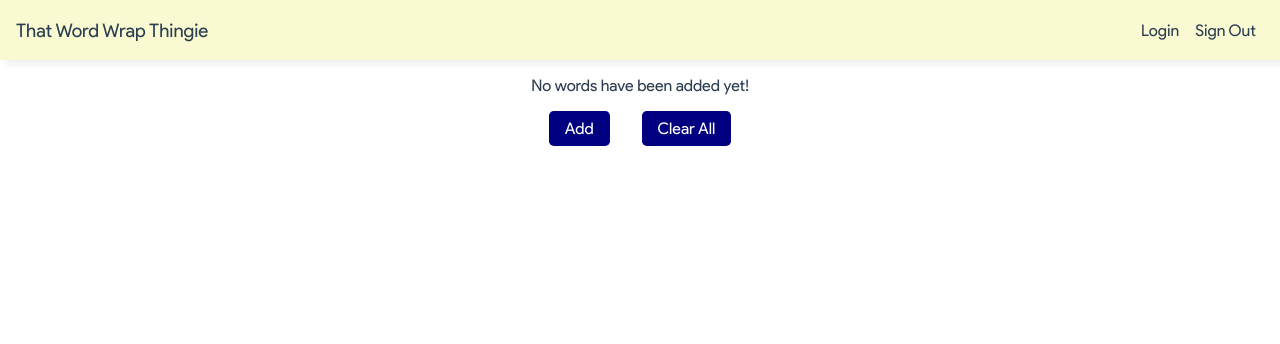
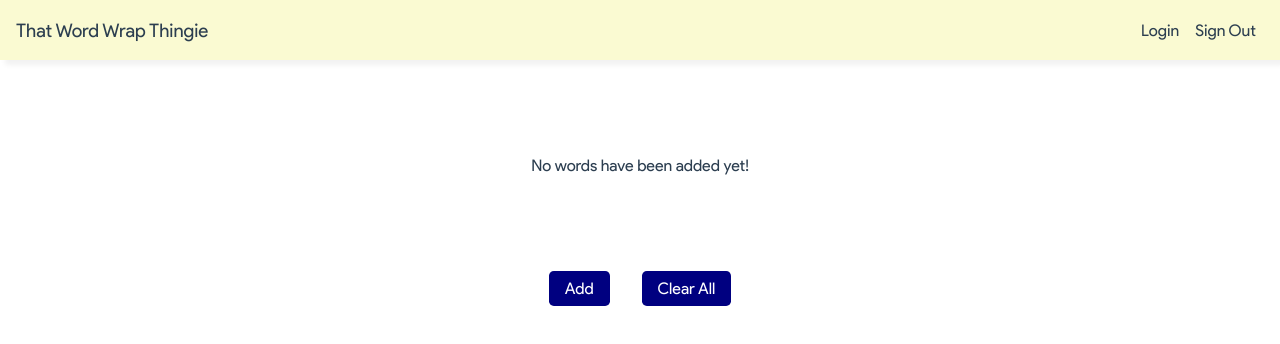
Before and after one commit to rodiwa/word-wrap-vue, a Vue app: page / in a window 1280 px wide. Shown: the top 344 px of the page. Built offline with nearby package versions, Linux system fonts and the light colour scheme; no server answers; the database is empty.

Commit message:
ux fixes. button was removed after adding word.

```diff
--- a/src/App.vue
+++ b/src/App.vue
@@ -83,18 +83,25 @@ export default {
       const wordInput = document.querySelector("#add-word-form");
       const addWordInput = document.querySelector("#addWordInput");
       const controls = document.querySelector('.controls')
+      const addWordButton = document.getElementById('addWord')
       wordInput.classList.add("none");
       addWordInput.value = "";
       controls.classList.remove('none')
+      addWordButton.focus()
     },
     addNewWord: () => {
       const addWordForm = document.querySelector("#add-word-form");
       const addWordInput = document.querySelector("#addWordInput");
+      const controls = document.querySelector('.controls')
+      const addWordButton = document.getElementById('addWord')
+
       const newWord = addWordInput.value;
 
       // clear input fields and hide form
       addWordForm.classList.add("none");
       addWordInput.value = "";
+      controls.classList.remove('none')
+      addWordButton.focus()
 
       firestore.collection("words").add({
         word: newWord,
@@ -131,6 +138,7 @@ html,
 body {
   margin: 0;
   padding: 0;
+  height: 100%;
 }
 
 #app {
@@ -140,6 +148,7 @@ body {
   text-align: center;
   color: #2c3e50;
   font-size: 1em;
+  height: 100%;
 }
 
 .none {
@@ -194,6 +203,8 @@ header h3 {
 
 section {
   padding: 1em;
+  max-width: 1024px;
+  margin: auto;
 }
 
 section .words {
@@ -201,6 +212,7 @@ section .words {
   flex-direction: row;
   flex-wrap: wrap;
   justify-content: center;
+  margin: 5em 0;
 }
 
 /* styles for words */
```
